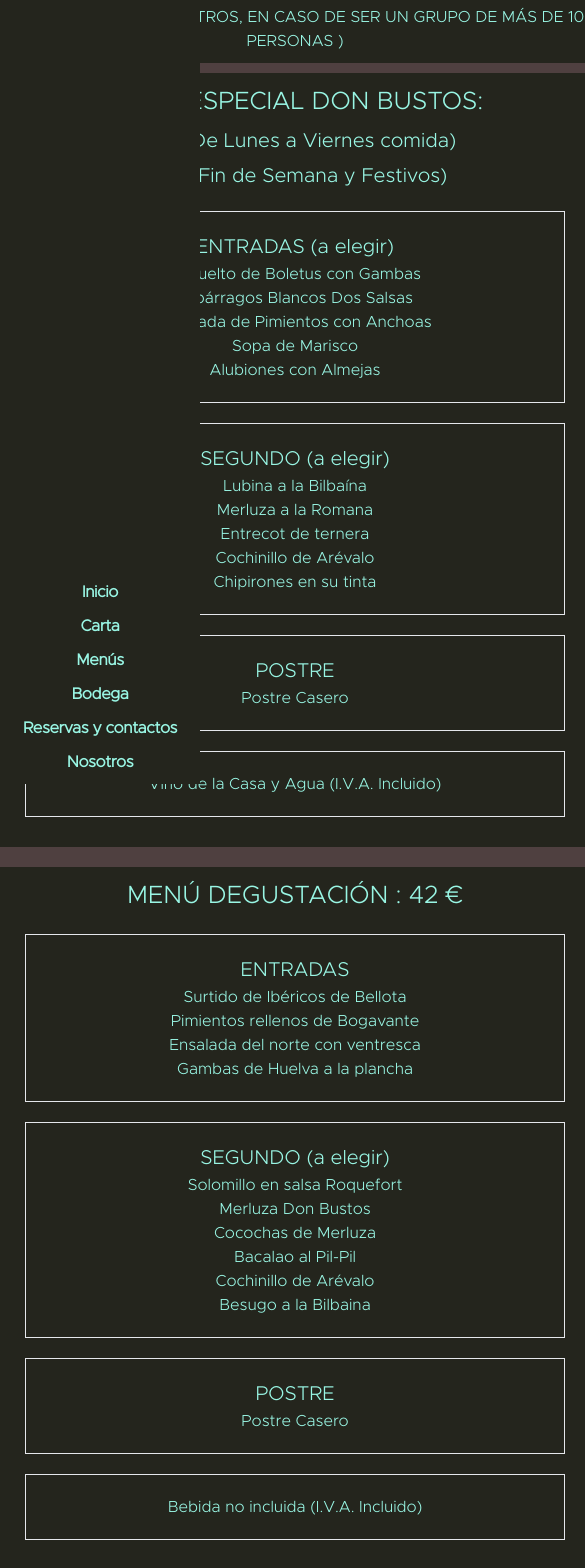
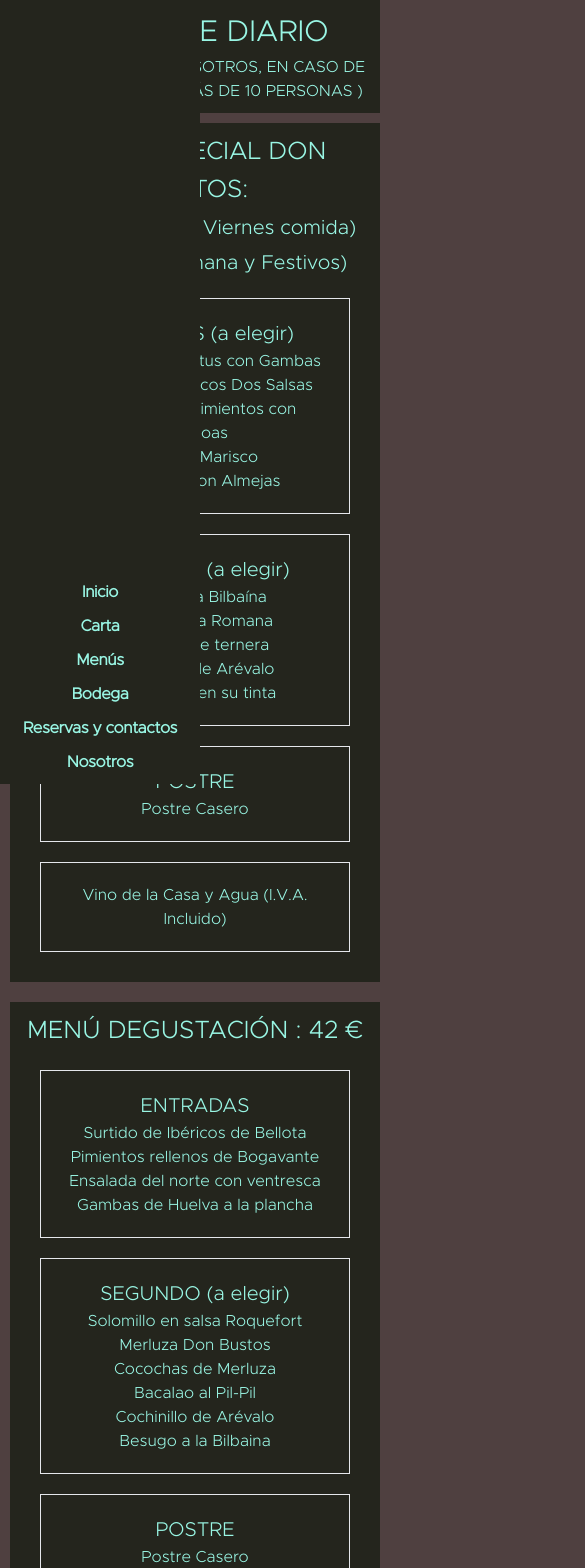
Before and after one commit to karlox3780/restaurant, a React (Create React App) app: page /menus in a window 390 px wide. Shown: the part 60-1628 px from the top of the page, 585 px wide, since content can reach past the window. Built offline with nearby package versions, Linux system fonts and the light colour scheme; what tailwindcss-animated would draw is missing.

Commit message:
Pantalla menus añadido diseño responsive

```diff
--- a/src/App.css
+++ b/src/App.css
@@ -11,3 +11,10 @@
   width: calc(100% - 200px);
   min-height: 100%;
 }
+
+@media not all and (min-width: 1024px) {
+  .App-container {
+    width: 100%;
+    margin-top: 50px;
+  }
+}
--- a/src/assets/data/menus.json
+++ b/src/assets/data/menus.json
@@ -2,7 +2,7 @@
     "especial_menu": {
         "name": "MENÚ ESPECIAL DON BUSTOS:",
         "price_week": "30 € (De Lunes a Viernes comida)",
-        "prece_weekend": "35 € (Fin de Semana y Festivos)",
+        "price_weekend": "35 € (Fin de Semana y Festivos)",
         "starters": {
             "name": "ENTRADAS (a elegir)",
             "items": [
--- a/src/components/FadeInSection/FadeInSection.jsx
+++ b/src/components/FadeInSection/FadeInSection.jsx
@@ -8,11 +8,11 @@
             entries.forEach(entry => setVisible(entry.isIntersecting));
         });
         observer.observe(domRef.current);
-        return () => observer.unobserve(domRef.current);
     }, []);
     return (
         <div
-            className={`fade-in-section ${isVisible ? 'is-visible' : ''}`}
+            className={`${props.class} fade-in-section ${isVisible ? 'is-visible' : ''}`
+            }
             ref={domRef}
         >
             {props.children}
--- a/src/pages/MenusPage/MenusPage.jsx
+++ b/src/pages/MenusPage/MenusPage.jsx
@@ -8,17 +8,17 @@
 
     return (
         <div className='absolute flex flex-col items-center justify-center h-fit min-h-full w-full p-[10px] text-teal-200'>
-            <FadeInSection>
-                <div className='w-[600px] bg-[#24251D] p-[10px]'>
+            <FadeInSection class="w-[600px] max-xl:w-full">
+                <div className='w-[600px] bg-[#24251D] p-[10px] max-xl:w-full'>
                     <h1 className="text-[30px]">MENÚS DE DIARIO</h1>
                     <h3>( CONTACTE CON NOSOTROS, EN CASO DE SER UN GRUPO DE MÁS DE 10 PERSONAS )</h3>
                 </div>
             </FadeInSection>
-            <FadeInSection>
-                <div className='w-[600px] bg-[#24251D] p-[10px] m-[10px]'>
+            <FadeInSection class="w-[600px] max-xl:w-full">
+                <div className='w-[600px] bg-[#24251D] p-[10px] my-[10px] max-xl:w-full'>
                     <h1 className='text-[25px]'>{especial_menu.name}</h1>
                     <h1 className='text-[20px] mt-[5px]'>{especial_menu.price_week}</h1>
-                    <h1 className='text-[20px] mt-[5px]'>{especial_menu.prece_weekend}</h1>
+                    <h1 className='text-[20px] mt-[5px]'>{especial_menu.price_weekend}</h1>
                     <div className='border p-[20px] m-[20px]'>
                         <h2 className='text-[20px]'>{especial_menu.starters.name}</h2>
                         {
@@ -49,8 +49,8 @@
 
                 </div>
             </FadeInSection>
-            <FadeInSection>
-                <div className='w-[600px] bg-[#24251D] p-[10px] m-[10px]'>
+            <FadeInSection class="w-[600px] max-xl:w-full">
+                <div className='w-[600px] bg-[#24251D] p-[10px] mt-[10px] max-xl:w-full'>
                     <h1 className='text-[25px]'>{tasting_menu.name}</h1>
                     <div className='border p-[20px] m-[20px]'>
                         <h2 className='text-[20px]'>{tasting_menu.starters.name}</h2>
```
